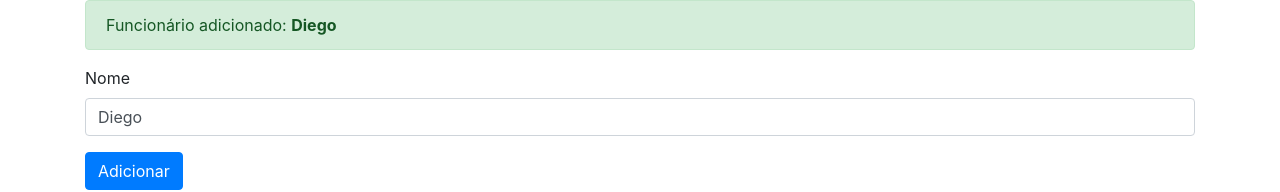
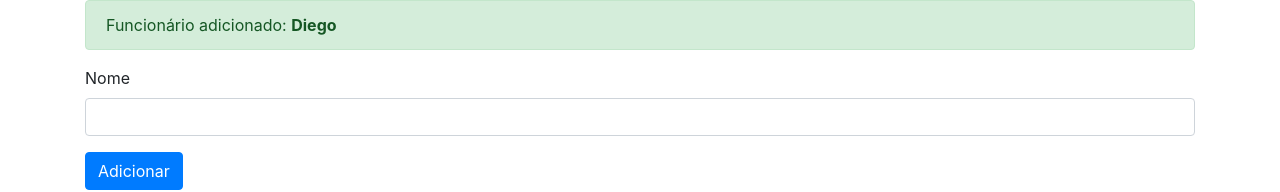
Before and after one commit to diegotesch/estudos-algar, an Angular app: page / in a window 1280 px wide. Shown: the top 192 px of the page. Built offline with nearby package versions, Linux system fonts and the light colour scheme.

Commit message:
Template Variable References

```diff
--- a/src/app/app.component.html
+++ b/src/app/app.component.html
@@ -5,8 +5,9 @@
 
   <div class="form-group">
     <label>Nome</label>
-    <input type="text" class="form-control" (input)="alterarNome($event)" value="{{nome}}" >
+    <input type="text" class="form-control" #nomeInput >
+    <!-- <input type="text" class="form-control" (input)="alterarNome($event)" value="{{nome}}" > -->
   </div>
 
-  <button type="button" class="btn btn-primary"(click)="adicionar()">Adicionar</button>
+  <button type="button" class="btn btn-primary"(click)="adicionar(nomeInput.value)">Adicionar</button>
 </div>
--- a/src/app/app.component.ts
+++ b/src/app/app.component.ts
@@ -8,16 +8,19 @@ import { Component } from '@angular/core';
 export class AppComponent {
   nome = "Diego";
 
-  adicionar() {
-    console.log(`Adicionando ${this.nome}`);
-
-    const numero = Math.round(Math.random() * 100);
-    this.nome = 'Diego '+numero;
+  adicionar(nome: string) {
+    this.nome = nome;
   }
 
-  alterarNome(event: any){
-    // console.log(event.target.value);
-    this.nome = event.target.value
-  }
+  // adicionar() {
+
+  //   const numero = Math.round(Math.random() * 100);
+  //   this.nome = 'Diego '+numero;
+  // }
+
+  // alterarNome(event: any){
+  //   // console.log(event.target.value);
+  //   this.nome = event.target.value
+  // }
 
 }
```
